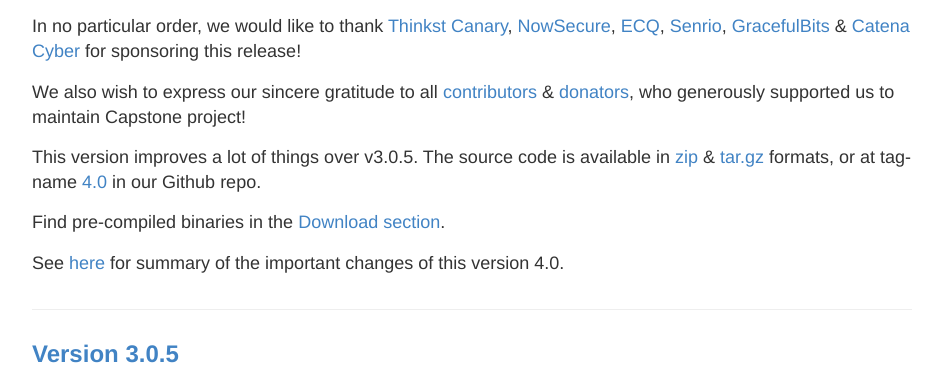
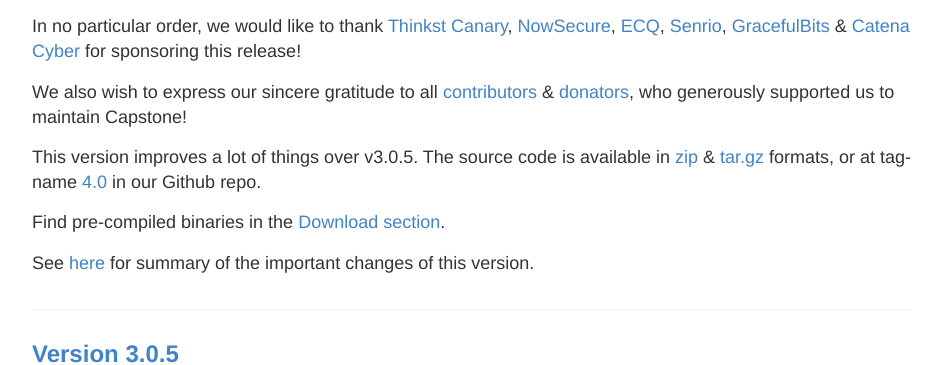
Before and after one commit to capstone-engine/capstone-engine.github.io, a Jekyll site: the page built from index.md, in a window 1280 px wide and 900 px high, scrolled down 1823 px. Shown: the part 178-543 px from the top of the window, without its empty margins (168-1110 px from the left). Built offline with Jekyll 4.4.1, drawn with Linux system fonts in a browser that asks for light colours.

Commit message:
minor-fix

```diff
--- a/_posts/2018-12-18-Version-4.0.md
+++ b/_posts/2018-12-18-Version-4.0.md
@@ -11,10 +11,10 @@
 In no particular order, we would like to thank [Thinkst Canary](https://canary.tools), [NowSecure](https://www.nowsecure.com), [ECQ](https://e-cq.net), [Senrio](https://senr.io), [GracefulBits](https://gracefulbits.com/) & [Catena Cyber](https://catenacyber.fr) for sponsoring this release!
 
 We also wish to express our sincere gratitude to all [contributors](https://github.com/aquynh/capstone/graphs/contributors) & [donators](donate), who generously supported
-us to maintain Capstone project!
+us to maintain Capstone!
 
 This version improves a lot of things over v3.0.5. The source code is available in [zip](https://github.com/aquynh/capstone/archive/4.0.zip) & [tar.gz](https://github.com/aquynh/capstone/archive/4.0.tar.gz) formats, or at tag-name [4.0](https://github.com/aquynh/capstone/releases/tag/4.0) in our Github repo.
 
 Find pre-compiled binaries in the [Download section](download.html).
 
-See [here](Version-4.0-changelog) for summary of the important changes of this version 4.0.
+See [here](Version-4.0-changelog) for summary of the important changes of this version.
```
